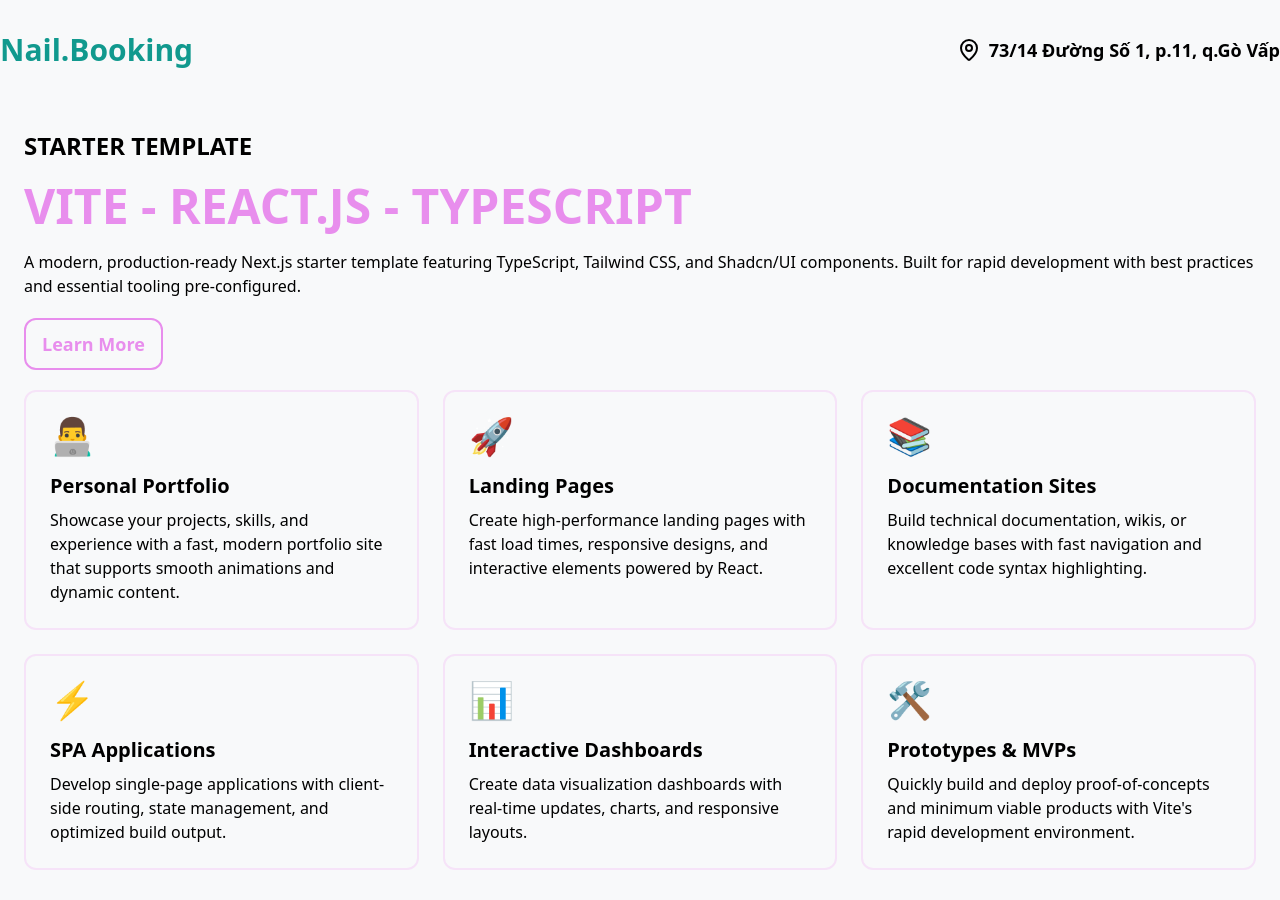
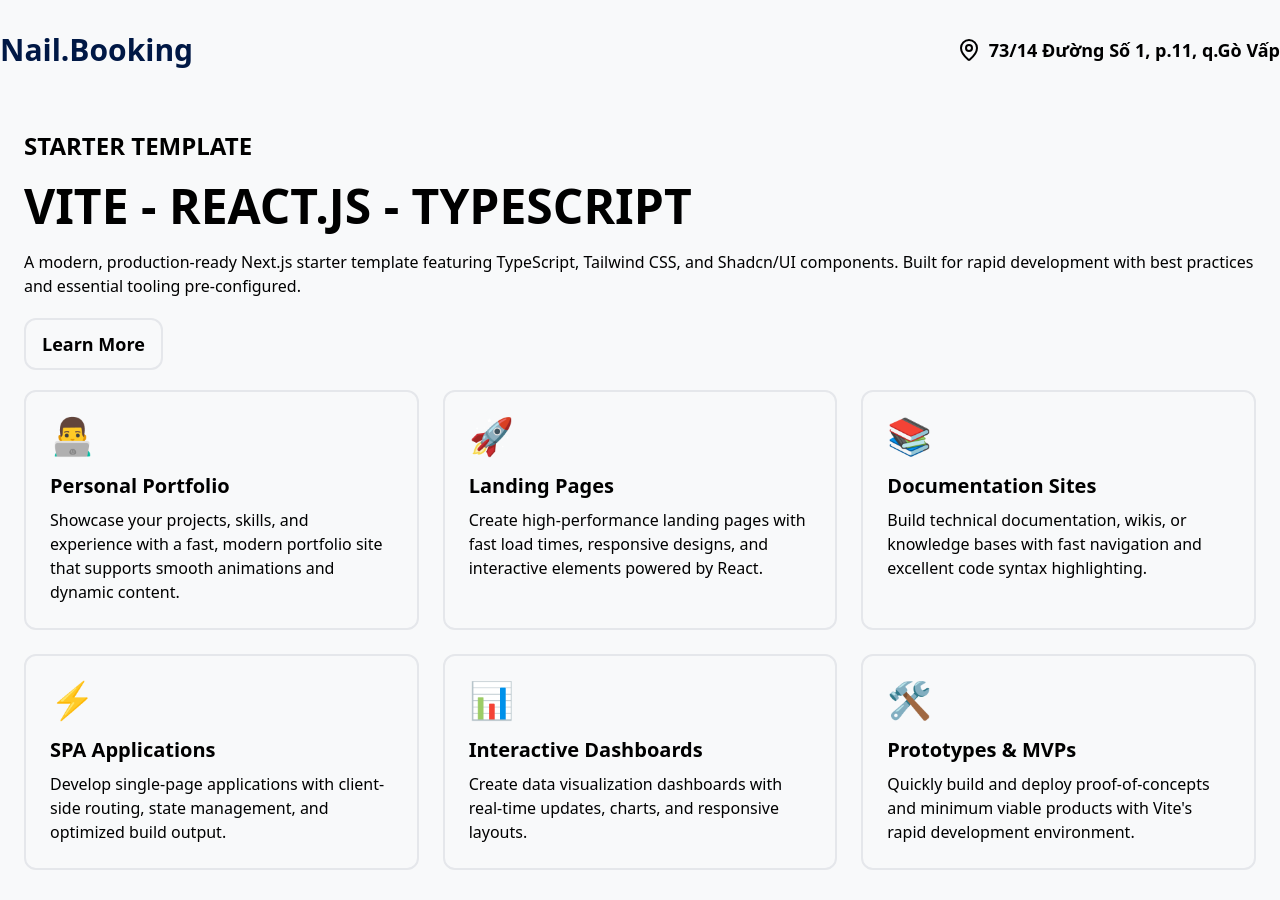
Before and after one commit to Pet3r1512/Nail_Booking, a React (Vite) app: page / in a window 1280 px wide. Built offline with nearby package versions, Linux system fonts and the light colour scheme.

Commit message:
style: update colors

```diff
--- a/tailwind.config.js
+++ b/tailwind.config.js
@@ -5,12 +5,8 @@ export default {
   theme: {
     extend: {
       colors: {
-        primary: "#11998E",
-        secondary: "#38EF7D",
-        pink: {
-          DEFAULT: "#ff99c8",
-          dark: "#e88eed",
-        },
+        primary: "#001845",
+        secondary: "#0466c8",
       },
       borderRadius: {
         lg: "var(--radius)",
```
